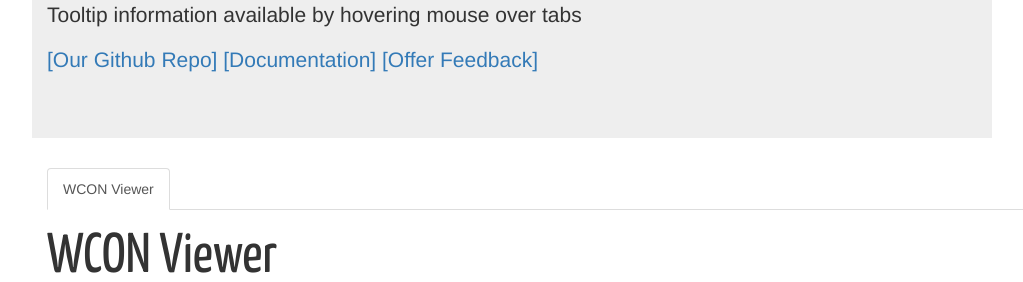
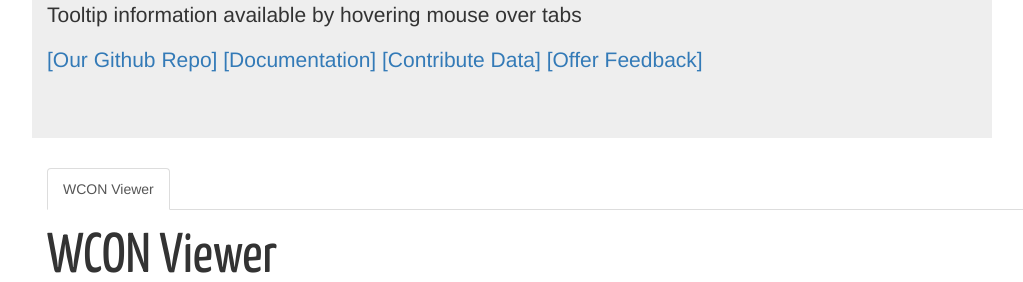
Before and after one commit to openworm/movement_cloud, a Django app: page /wconviewer in a window 1280 px wide; the page is wider, and only the part inside the window is pictured. Shown: the part 238-520 px from the top of that part, without its empty margins (128-1151 px from the left). Run offline with Django 3.2, Linux system fonts and the light colour scheme; some libraries are stand-ins or nearby versions.

Commit message:
Added link to upload page from the main page.

```diff
--- a/webworm/templates/webworm/header.html
+++ b/webworm/templates/webworm/header.html
@@ -68,6 +68,7 @@
        <p>
 	 <a target="_blank" href="https://github.com/openworm/movement_cloud">[Our Github Repo]</a>
 	 <a target="_blank" href="https://github.com/openworm/movement_cloud/blob/master/README.md">[Documentation]</a>
+	 <a target="_blank" href="{% url 'upload' %}">[Contribute Data]</a>
 	 <a target="_blank" href="https://goo.gl/forms/hIYt4Z7ETmklUrIf1">[Offer Feedback]</a>
        </p>
      </div>
```
